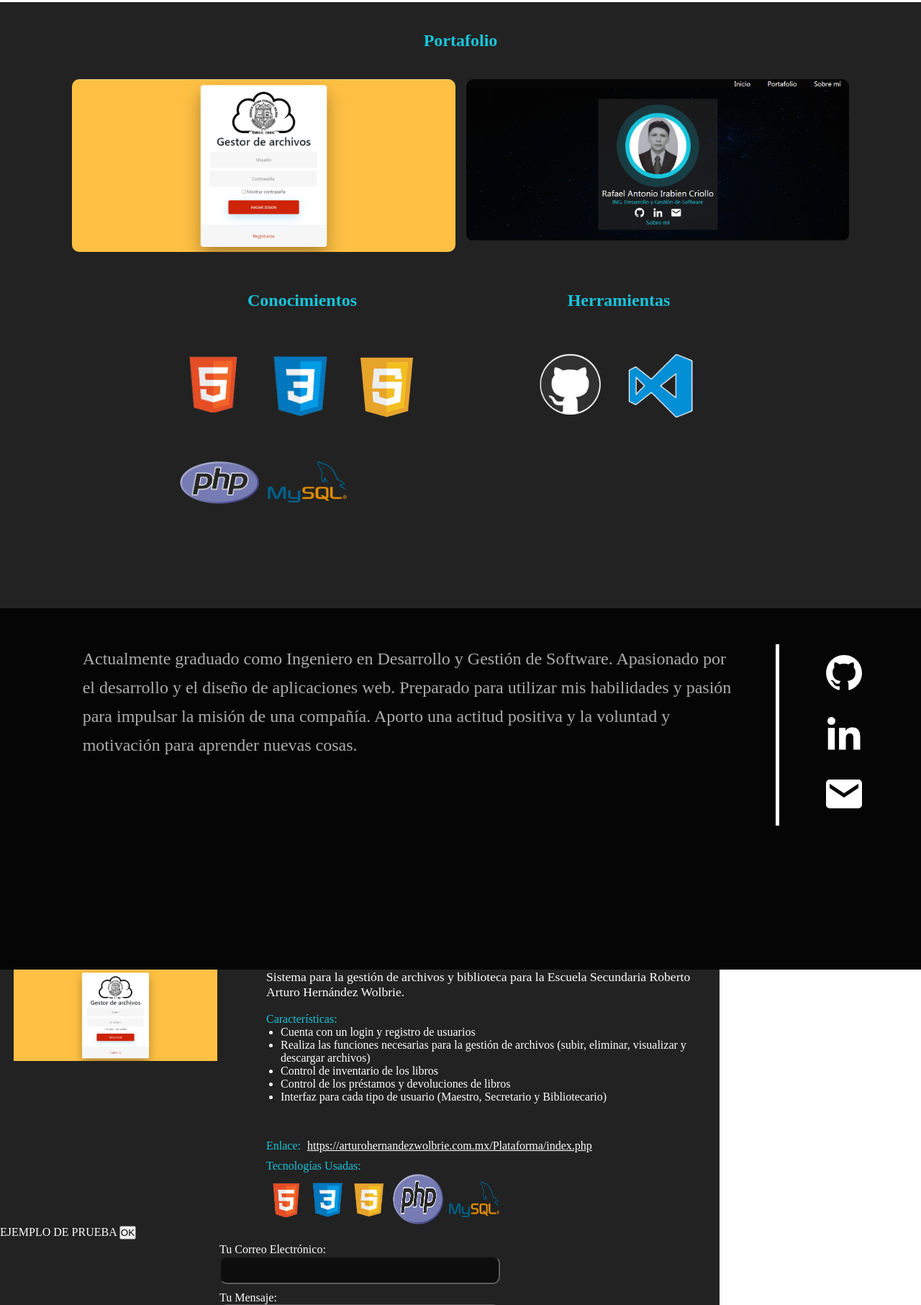
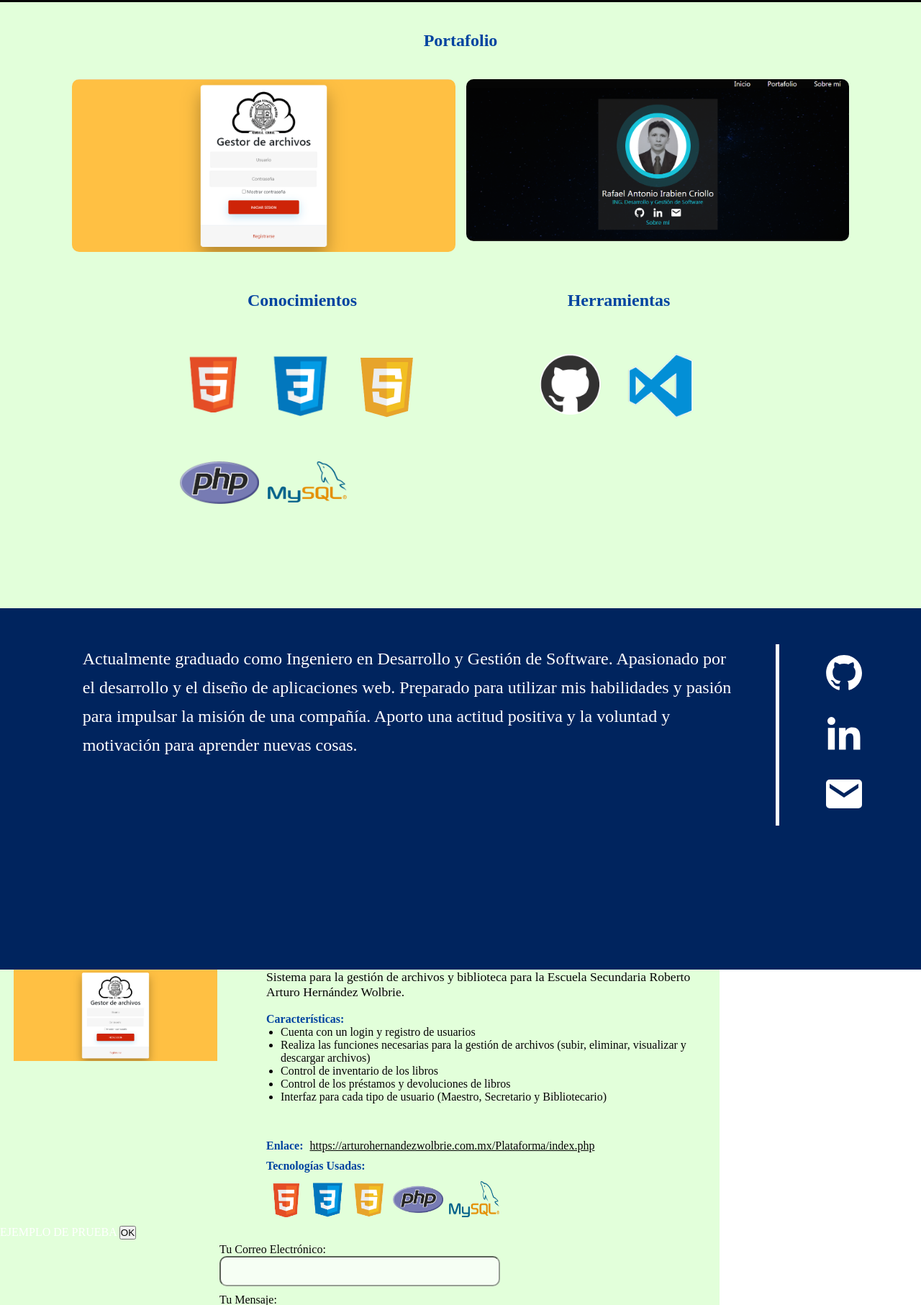
Before and after one commit to RafaelIrabien/Portafolio, a PHP site: page / in a window 1280 px wide. Shown: the part 578-2391 px from the top of the page at 72% size. Run offline with PHP 8.4, Linux system fonts and the light colour scheme; some libraries are stand-ins or nearby versions.

Commit message:
Agregar estilos para tema claro

```diff
--- a/index.html
+++ b/index.html
@@ -181,7 +181,7 @@
                                 <img src="img/html-icon.png" alt="">
                                 <img src="img/css-icon.png" alt="">
                                 <img src="img/js-icon.png" alt="">
-                                <img id="php" src="img/php2.png" alt="">
+                                <img id="php" src="img/php2 - copia.png" alt="">
                                 <img id="mysql" src="img/mysql.png" alt="">
                             </div>
                         </div>
--- a/style.css
+++ b/style.css
@@ -29,6 +29,9 @@ header {
 que utilizará la página */
 :root {
     --primary: #18c4db;
+    --primary2: #00245e;
+    --primary3: #e2ffda;
+    --primary4: #0044a0;
     --secondary: white;
     --secondary-light: rgb(173, 173, 173);
     --dark1: #222222;
@@ -60,7 +63,7 @@ que utilizará la página */
     top: 50%;
     transform: translate(-50%, -50%);
     border-radius: 50%;
-    background-color: #333;
+    background-color: #fff;
     z-index: -1;
   }
 
@@ -159,7 +162,8 @@ que utilizará la página */
 
 
 .square-text {
-    font-size: 1.9rem;
+    font-size: 1.8rem;
+    font-weight: bold;
     color: var(--secondary);
     top: 380px;
     z-index: 11;
@@ -167,13 +171,16 @@ que utilizará la página */
 
 .square-text2 {
     font-size: 1.2rem;
+    font-weight: bold;
     color: var(--secondary);
     top: 418px;
     z-index: 11;
 }
 
 .square-text3 {
+    margin-top: 5px;
     font-size: 1.3rem;
+    font-weight: bold;
     color: var(--secondary);
     top: 490px;
     z-index: 11;
@@ -195,7 +202,7 @@ que utilizará la página */
 
 .contact-icon img {
     width: 40px;
-    margin: 0 10px;
+    margin: 2px 10px;
 }
 
 .contact-icon img:hover {
@@ -375,10 +382,23 @@ section.skills {
 
 }
 
+.eins-modal-close {
+    color: var(--secondary);
+    border: 0px;
+}
+
+.eins-modal-close:hover {
+    color: var(--secondary);
+}
+
 .eins-modal-preview img {
     width: 100%;
     /*0 arriba, 50 a la derecha, 20 abajo y 0 a la izquierda*/
     padding: 0 50px 20px 0;
+}
+
+.eins-modal-text span {
+    font-weight: bold;
 }
 
 .eins-modal-text p {
@@ -436,6 +456,8 @@ form {
 }
 
 .form>label>input {
+    font-family: 'Ebrima';
+    font-size: 16px;
     background-color: var(--dark2);
     border-radius: 10px;
     /* 10px arriba y abajo, 60px a los lados*/
@@ -448,6 +470,8 @@ form {
 }
 
 .form>label>textarea {
+    font-family: 'Ebrima';
+    font-size: 16px;
     background-color: var(--dark2);
     border-radius: 10px;
     padding: 50px;
@@ -473,36 +497,141 @@ label {
 
 /*Tema dark*/
 .portafolio.dark header{
-    background-color: var(--primary);
+    background-color: var(--primary2);
 }
 
 .portafolio.dark .navbar a {
         font-size: 1.5rem;
         padding: 10px;
         text-decoration: none;
-        color: black;
+        color: var(--primary3);
         margin: 20px;
 
 }
 
 .portafolio.dark .navbar a:hover {
-    border-bottom: var(--primary) solid;
+    border-bottom: var(--primary3) solid;
 }
 
 .portafolio.dark .hero {
-    background-color: var(--secondary);
+    background-color: var();
     position: relative;
 }
 
 .portafolio.dark .square {
-    background-color: var(--secondary);
+    background-color: var(--primary3);
 }
 
 .portafolio.dark .circle-trans {
-    border: solid 30px var(--secondary-light);
+    border: solid 30px var(--primary4);
 }
 
 
 .portafolio.dark .circle {
-    border: solid 15px var(--secondary-light);
+    border: solid 15px var(--primary4);
 }
+
+.portafolio.dark .square-text {
+    color: var(--dark2);
+}
+
+.portafolio.dark .square-text2 {
+    color: var(--primary4);
+}
+
+.portafolio.dark .square-text3 {
+    color: var(--primary4);
+}
+
+.portafolio.dark .square-text3:hover {
+    border-bottom: var(--primary4) solid;
+}
+
+.portafolio.dark .square-text3 a{
+    color: var(--secondary);
+}
+
+.portafolio.dark span {
+    color: var(--primary4);
+}
+
+/* Briefcase */
+.portafolio.dark .briefcase {
+    background-color: var(--primary3);
+}
+
+/* Skills */
+.portafolio.dark section.skills {
+    background-color: var(--primary3);
+}
+
+/* efectos de tooltips */
+.portafolio.dark .skill h3 {
+    background-color: var(--dark1);
+    color: var(--secondary);
+}
+
+
+
+/* about */
+.portafolio.dark .about {
+    background-color: var(--primary2);
+}
+
+.portafolio.dark .about p {
+    color: var(--secondary);
+}
+
+.portafolio.dark social {
+    border-left: var(--secondary) 5px solid;
+}
+
+/* Modals */
+.portafolio.dark .eins-modal-content {
+    background-color: var(--primary3);
+}
+
+.portafolio.dark .eins-modal-close {
+    color: var(--dark2);
+    border: 0px;
+}
+
+.portafolio.dark .eins-modal-close:hover {
+    color: var(--dark2);
+}
+
+.portafolio.dark .eins-modal-text p {
+    color: var(--dark2);
+}
+
+.portafolio.dark .eins-modal-text li {
+    color: var(--dark2);
+}
+
+.portafolio.dark .eins-modal-text-2 a {
+    color: var(--dark2);
+}
+
+.portafolio.dark .form>label {
+    color: var(--dark2);
+}
+
+.portafolio.dark .form>label>input {
+    background-color: var(--secondary);
+    color: var(--dark2);
+}
+
+.portafolio.dark .form>label>textarea {
+    background-color: var(--secondary);
+    color: var(--dark2);
+}
+
+.portafolio.dark .form>button {
+    background-color: var(--primary4);
+    color: var(--secondary);
+}
+
+.portafolio.dark .contact-icon {
+    background-color: var(--dark1);
+    border-radius: 10px;
+}
```
